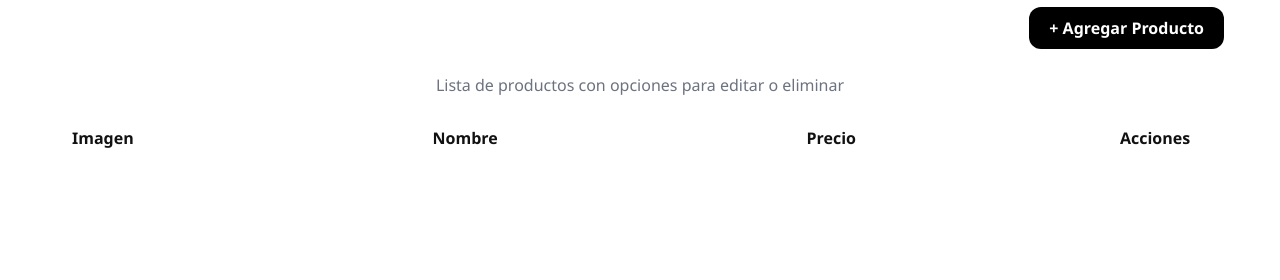
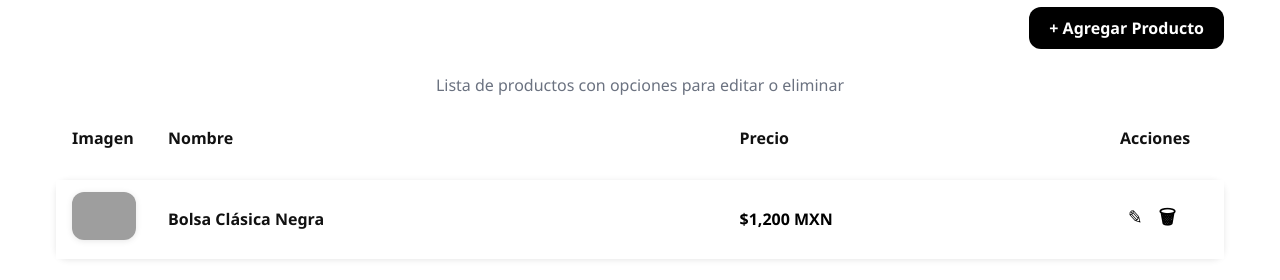
Before and after one commit to BetysShop/Betysshop.github.io, a plain HTML site: page admin-productos.html in a window 1280 px wide. Shown: the part 248-528 px from the top of the page. Drawn offline with Linux system fonts and the light colour scheme; grey boxes are pictures that could not be loaded.

Commit message:
Add files via upload

```diff
--- a/admin-productos.html
+++ b/admin-productos.html
@@ -63,7 +63,7 @@
     </form>
   </div>
 </div>
-
+<script src="script-admin.js"></script>
 <script src="script-conex.js">
 </script>
 </body>
```
